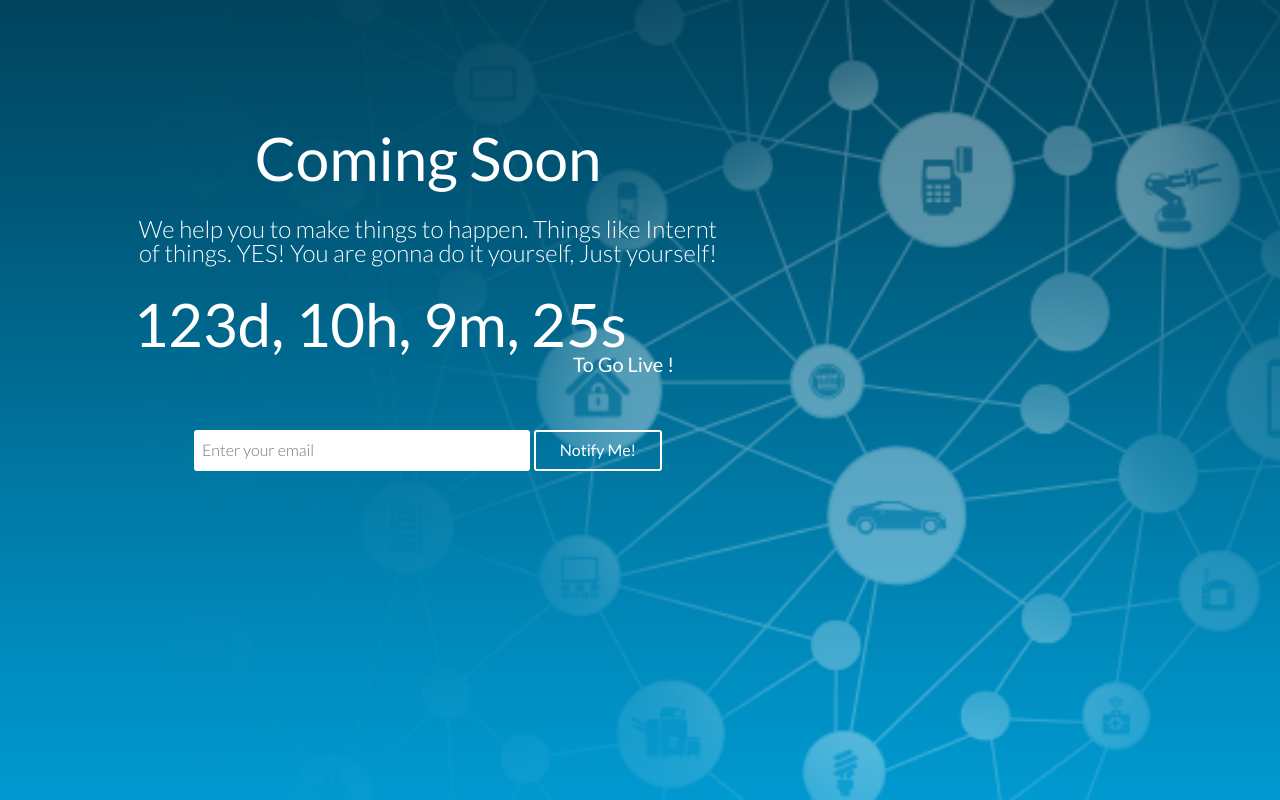
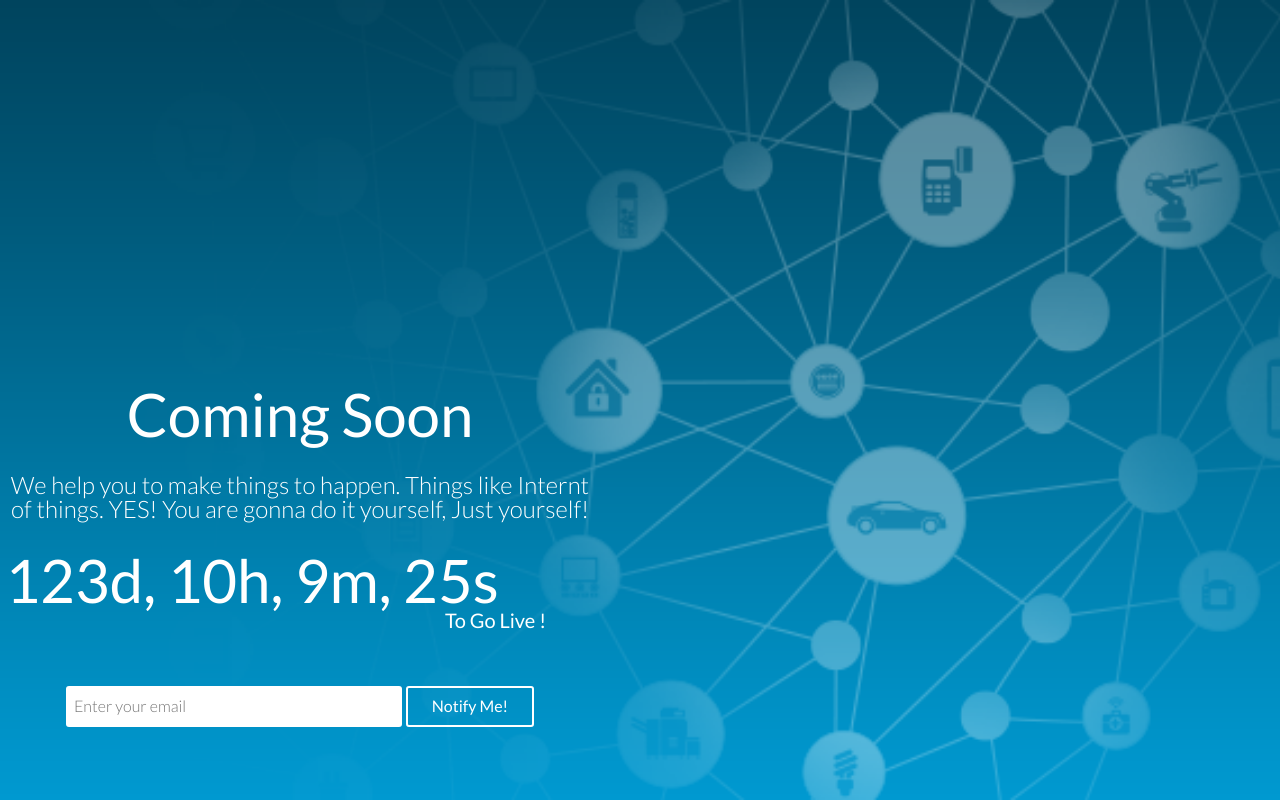
Before and after one commit to iotdiy/iotdiy.github.io, a plain HTML site: page index.htm in a window 1280 px wide. Drawn offline with Linux system fonts and the light colour scheme.

Commit message:
margin 30%

```diff
--- a/style.css
+++ b/style.css
@@ -54,12 +54,12 @@ body{
 .soon {
     position:absolute;
     width: 600px;
-    height: 270px;
+    height: 300px;
     left:0;
     right:0;
     top:0;
     bottom:0;
-    margin:10%;
+    margin-top:30%;
     max-width:100%;
     max-height:100%;
 }
```
